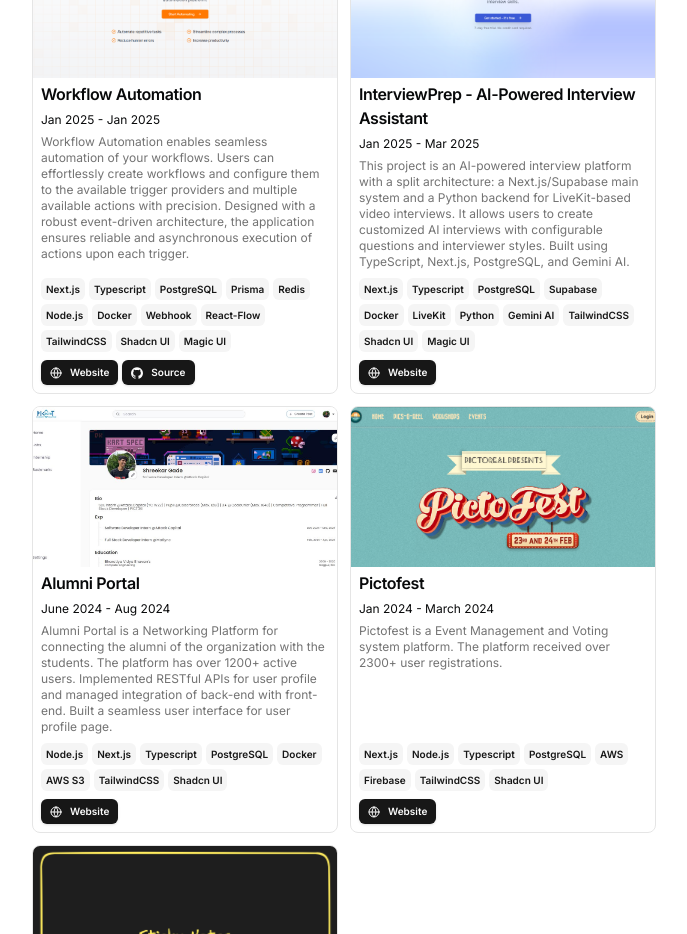
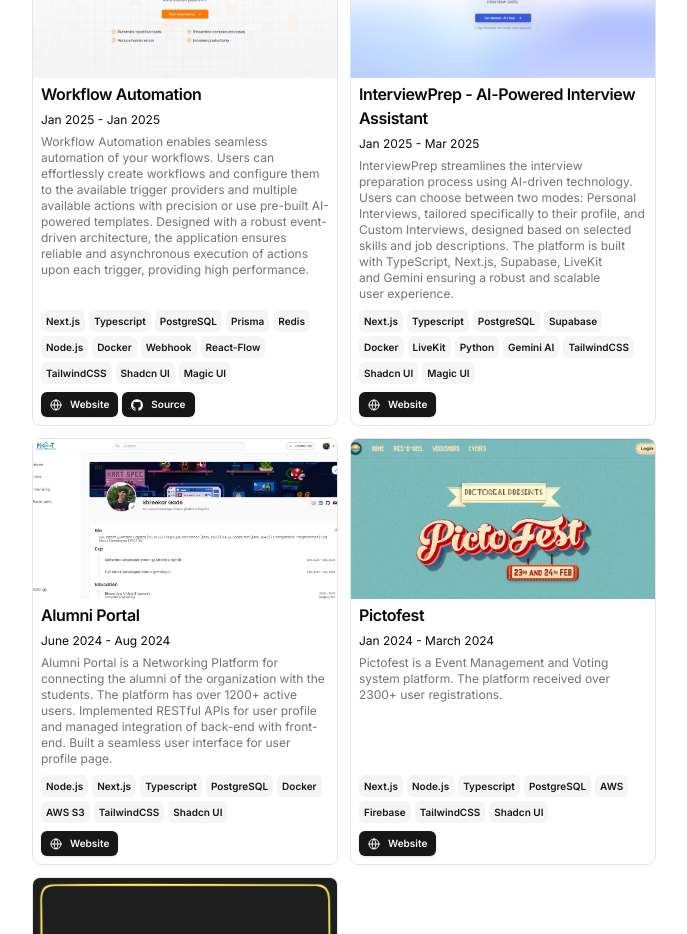
Before and after one commit to Shreekar11/Portfolio, a Next.js app: page / in a window 1280 px wide. Shown: the part 1680-2614 px from the top of the page, without its empty margins (296-983 px from the left). Built offline with nearby package versions, Linux system fonts and the light colour scheme.

Commit message:
chore: update projects data

```diff
--- a/src/data/resume.tsx
+++ b/src/data/resume.tsx
@@ -136,7 +136,7 @@ export const DATA = {
       dates: "Jan 2025 - Jan 2025",
       active: true,
       description:
-        "Workflow Automation enables seamless automation of your workflows. Users can effortlessly create workflows and configure them to the available trigger providers and multiple available actions with precision. Designed with a robust event-driven architecture, the application ensures reliable and asynchronous execution of actions upon each trigger.",
+        "Workflow Automation enables seamless automation of your workflows. Users can effortlessly create workflows and configure them to the available trigger providers and multiple available actions with precision or use pre-built AI-powered templates. Designed with a robust event-driven architecture, the application ensures reliable and asynchronous execution of actions upon each trigger, providing high performance.",
       technologies: [
         "Next.js",
         "Typescript",
@@ -172,7 +172,7 @@ export const DATA = {
       dates: "Jan 2025 - Mar 2025",
       active: true,
       description:
-        "This project is an AI-powered interview platform with a split architecture: a Next.js/Supabase main system and a Python backend for LiveKit-based video interviews. It allows users to create customized AI interviews with configurable questions and interviewer styles. Built using TypeScript, Next.js, PostgreSQL, and Gemini AI.",
+        "InterviewPrep streamlines the interview preparation process using AI-driven technology. Users can choose between two modes: Personal Interviews, tailored specifically to their profile, and Custom Interviews, designed based on selected skills and job descriptions. The platform is built with TypeScript, Next.js, Supabase, LiveKit and Gemini ensuring a robust and scalable user experience.",
       technologies: [
         "Next.js",
         "Typescript",
```
